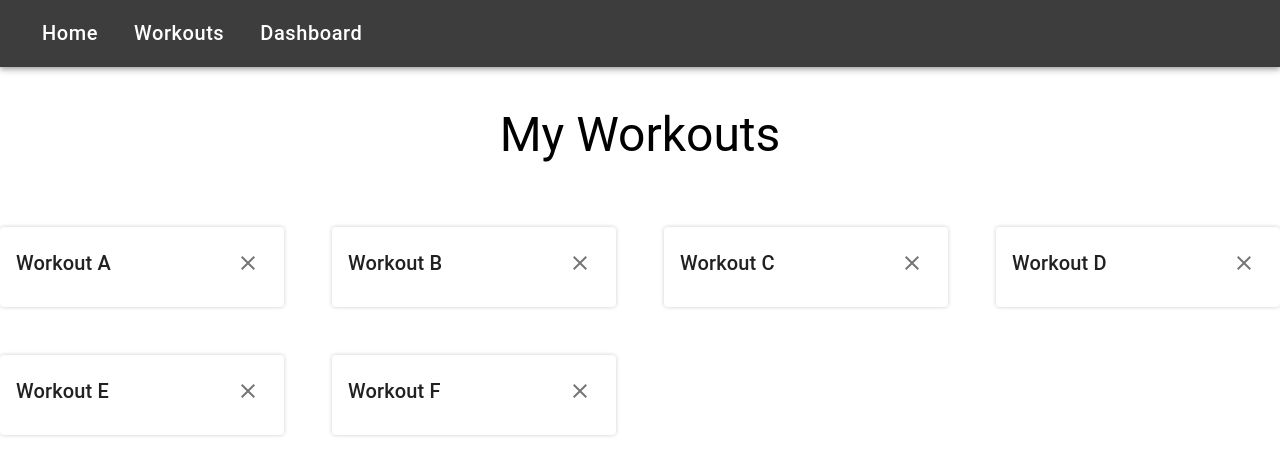
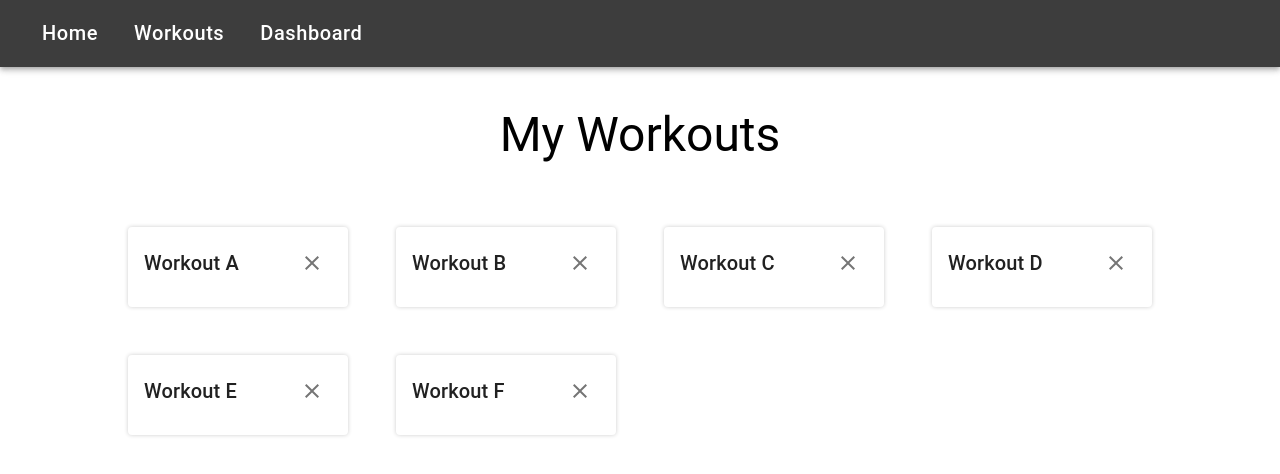
Before and after one commit to hudson-pierce/nextjs-todo-app, a Next.js app: page /workouts in a window 1280 px wide. Shown: the top 474 px of the page. Built offline with nearby package versions, Linux system fonts and the light colour scheme.

Commit message:
Add left/right padding to layout

```diff
--- a/components/layout/Layout.js
+++ b/components/layout/Layout.js
@@ -5,12 +5,14 @@ import Menu from './Menu';
 
 export default function Layout({ children, title }) {
   return (
-    <div>
+    <div style={{ marginBottom: 150 }}>
       <Head>
         <title>{title}</title>
       </Head>
       <Menu/>
-      {children}
+      <div style={{ paddingLeft: "10%", paddingRight: "10%"}}>
+        {children}
+      </div>
     </div>
   );
 };
```
